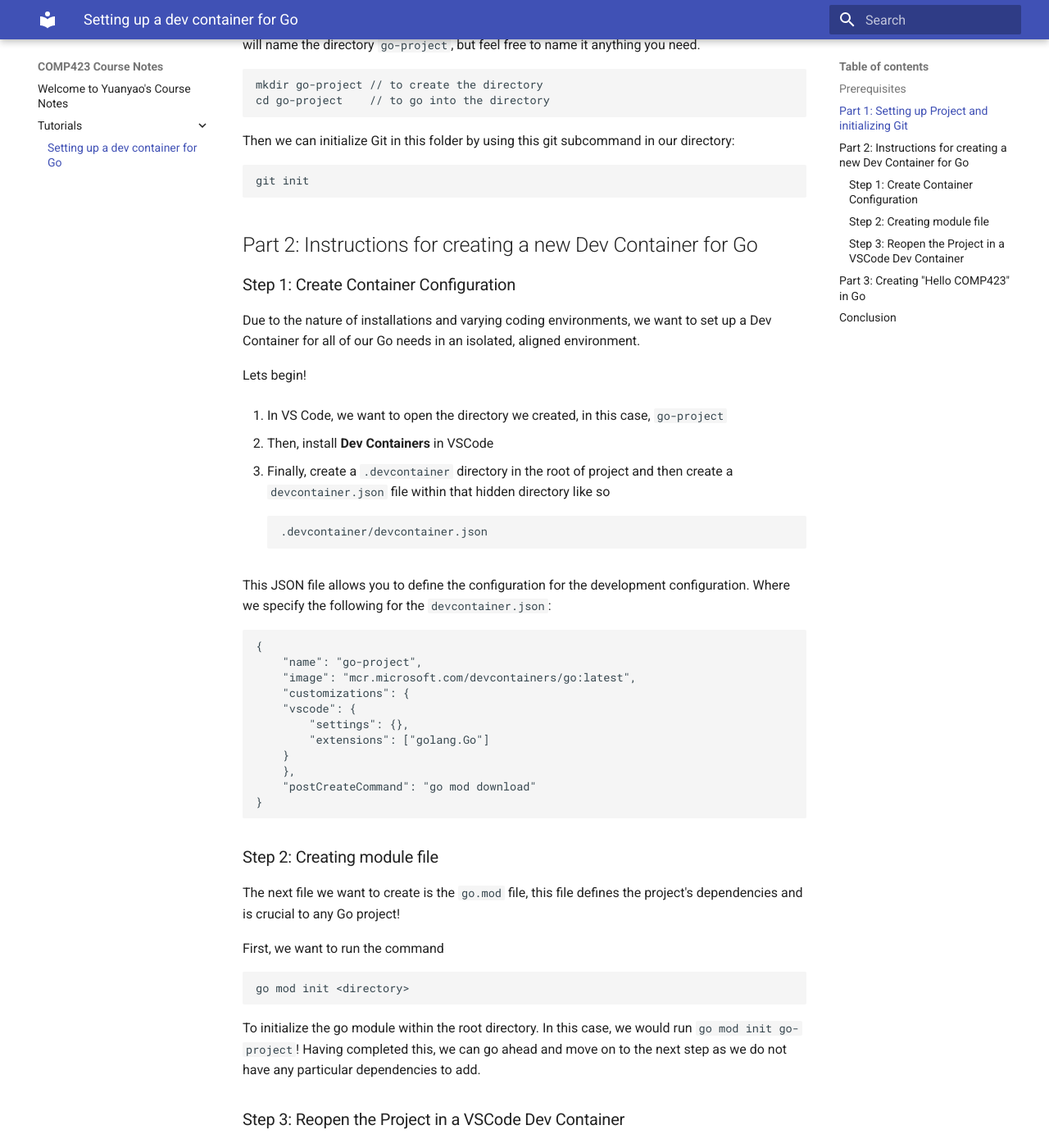
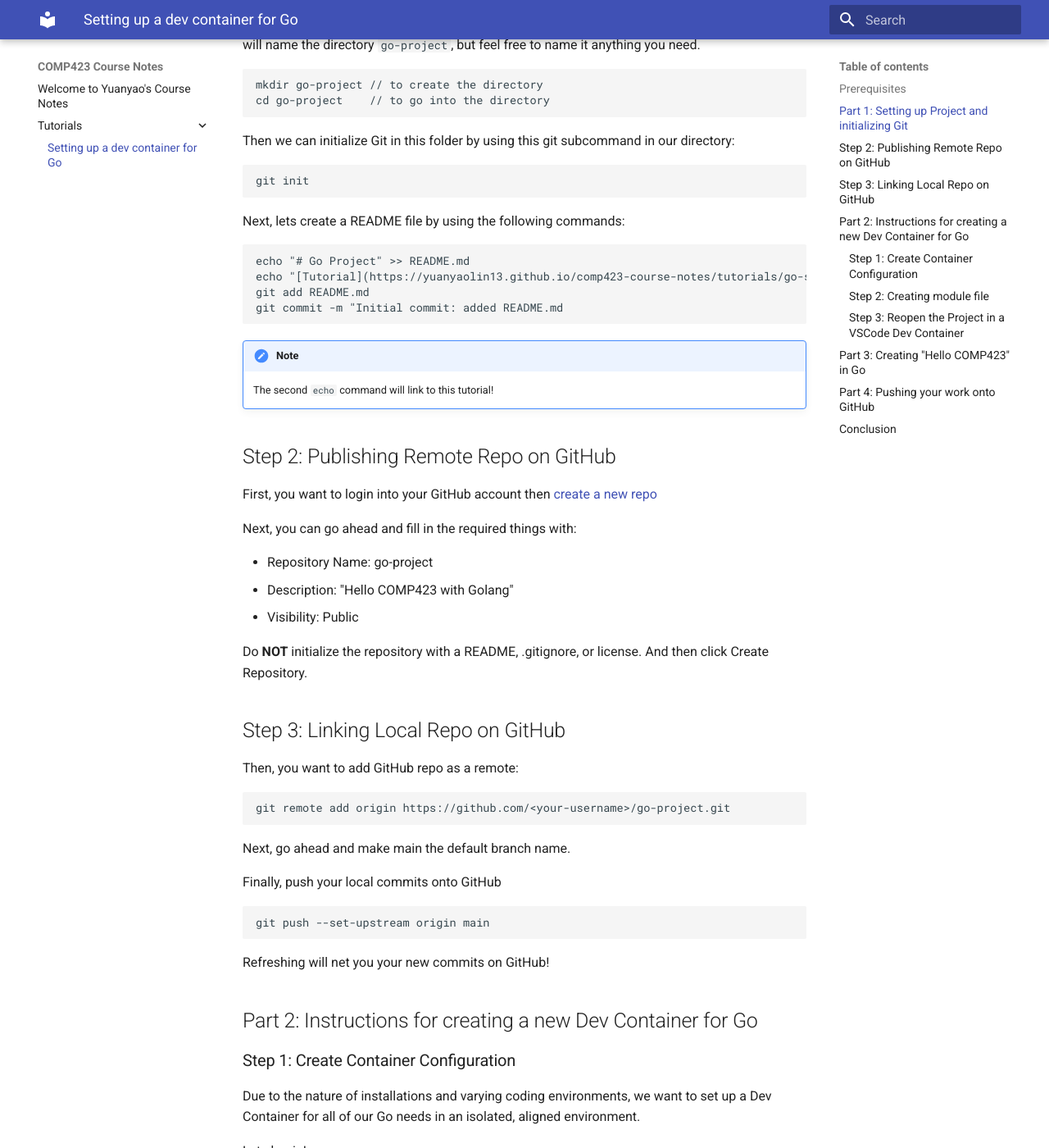
Before and after one commit to yuanyaolin13/comp423-course-notes, an MkDocs documentation site: the page built from docs/tutorials/go-setup.md, in a window 1280 px wide and 1400 px high, scrolled down 580 px. Shown: the whole window at 82% size. Built offline with MkDocs 1.6.1 and Material for MkDocs 9.7.7, drawn with Linux system fonts in a browser that asks for light colours; some of the changed text lies outside the part shown.

Commit message:
adding final git stuff

```diff
--- a/docs/tutorials/go-setup.md
+++ b/docs/tutorials/go-setup.md
@@ -23,6 +23,44 @@
 Then we can initialize Git in this folder by using this git subcommand in our directory:
 
     git init
+
+Next, lets create a README file by using the following commands:
+
+    echo "# Go Project" >> README.md
+    echo "[Tutorial](https://yuanyaolin13.github.io/comp423-course-notes/tutorials/go-setup/)" >> README.md
+    git add README.md
+    git commit -m "Initial commit: added README.md
+
+!!! note
+    The second `echo` command will link to this tutorial!
+
+## Step 2: Publishing Remote Repo on GitHub
+
+First, you want to login into your GitHub account then [create a new repo](https://github.com/new)
+
+Next, you can go ahead and fill in the required things with:
+
+- Repository Name: go-project
+- Description: "Hello COMP423 with Golang"
+- Visibility: Public
+
+
+Do **NOT** initialize the repository with a README, .gitignore, or license. And then click Create Repository.
+
+## Step 3: Linking Local Repo on GitHub
+
+Then, you want to add GitHub repo as a remote:
+
+    git remote add origin https://github.com/<your-username>/go-project.git
+
+Next, go ahead and make main the default branch name.
+
+Finally, push your local commits onto GitHub
+
+    git push --set-upstream origin main
+
+Refreshing will net you your new commits on GitHub!
+
 
 ## Part 2: Instructions for creating a new Dev Container for Go
 
@@ -113,6 +151,14 @@
 
         vscode ➜ /workspaces/test $
 
+## Part 4: Pushing your work onto GitHub
+
+We have finished and now you can push your work onto GitHub!! Following these commands:
+
+    git add -A
+    git commit -m "followed Golang tutorial and printed Hello COMP423!"
+    git push -u origin main
+
 ## Conclusion
 
 Congratulations, you have built your first Go project and you have successfully set up an environment for the rest of your Go needs!!
```
Also changed, not shown: docs/index.md (+3 -0 lines).
